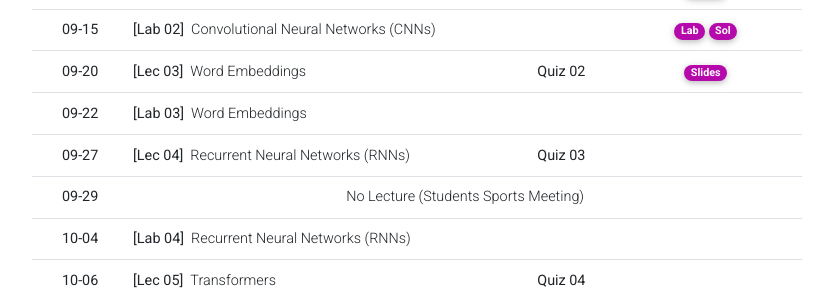
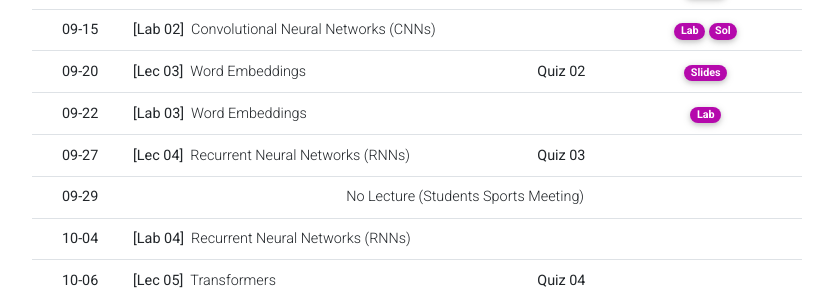
Before and after one commit to Uehwan/Uehwan.github.io, a Jekyll site: the page built from _teaching/aiexplab22fall.md, in a window 1280 px wide and 900 px high, scrolled down 1066 px. Shown: the part 152-448 px from the top of the window, without its empty margins (223-1056 px from the left). Built offline with Jekyll 4.4.1, drawn with Linux system fonts in a browser that asks for light colours; nearby versions of some CDN libraries; comment, search, counter and statistics services are not loaded; a style sheet for code colours, icons or effects is not loaded.

Commit message:
lab 03 update

```diff
--- a/_teaching/aiexplab22fall.md
+++ b/_teaching/aiexplab22fall.md
@@ -109,7 +109,7 @@
       <td class="text-left"><b>[Lab 03]</b> &nbsp;Word Embeddings</td>
       <td></td>
       <td>
-        <!--a href="#" target="_blank" class="badge badge-pill" style="background-color:#B509AC;">Recording</a-->
+        <a href="https://colab.research.google.com/drive/1QFZP_wXsl2k85FArvyoleGKg6VvuCiMt?usp=sharing" target="_blank" class="badge badge-pill" style="background-color:#B509AC;">Lab</a>
         <!--a href="#" target="_blank" class="badge badge-pill" style="background-color:#B509AC;">Slides</a-->
       </td>
     </tr>
```
